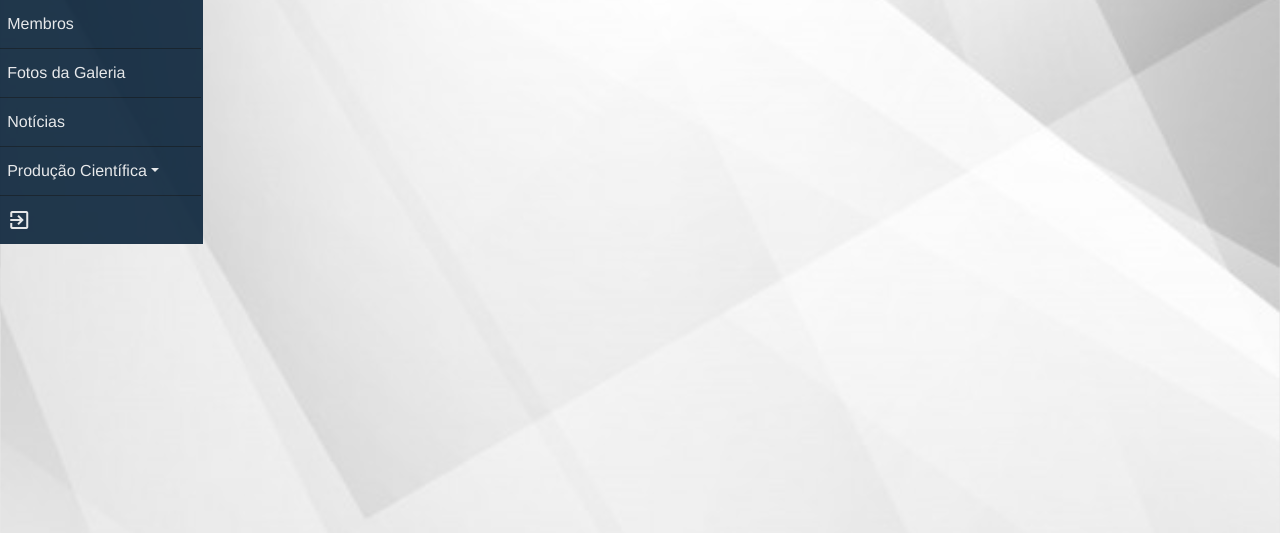
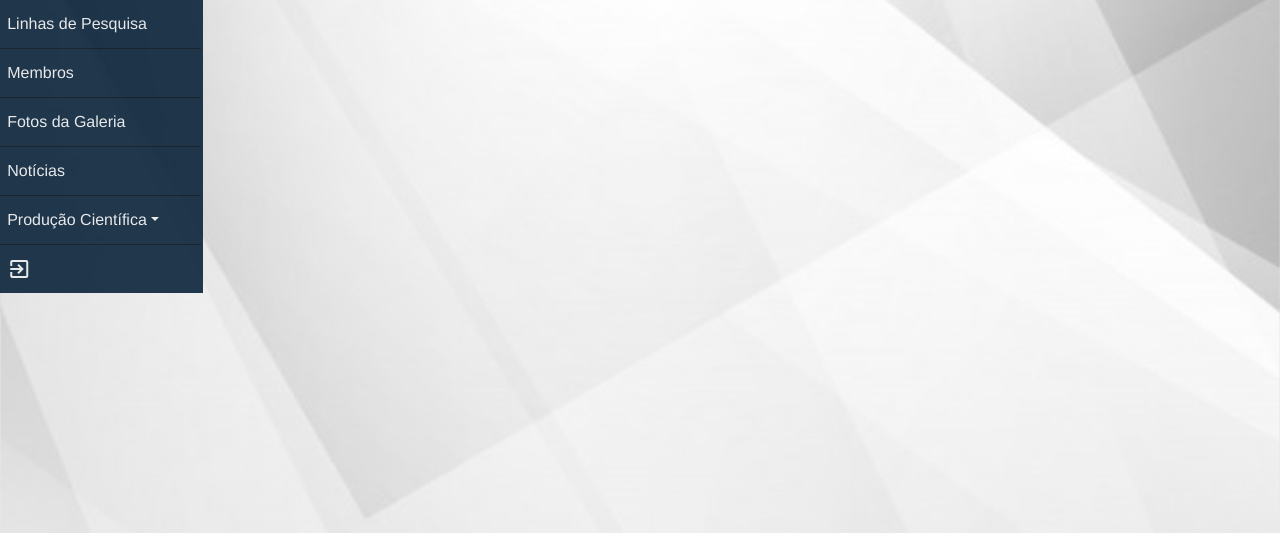
Before and after one commit to luishjacinto/GEOMA-IFRS, a PHP site: page /View/Adm/header.php in a window 1280 px wide. Shown: the part 62-595 px from the top of the page. Run offline with PHP 8.4, Linux system fonts and the light colour scheme.

Commit message:
pequena edição

```diff
--- a/View/Adm/header.php
+++ b/View/Adm/header.php
@@ -19,6 +19,7 @@
 	<div class="row">
     	<div class="col-2 menu">
 			<ul class="list-group list-group-flush">
+				<li class="list-group-item"><a href="adm_linhas">Linhas de Pesquisa</a></li>
 				<li class="list-group-item "><a href="adm_membros">Membros</a></li>
 				<li class="list-group-item"><a href="adm_fotos">Fotos da Galeria</a></li>
 				<li class="list-group-item"><a href="adm_noticias">Notícias</a></li>
```
